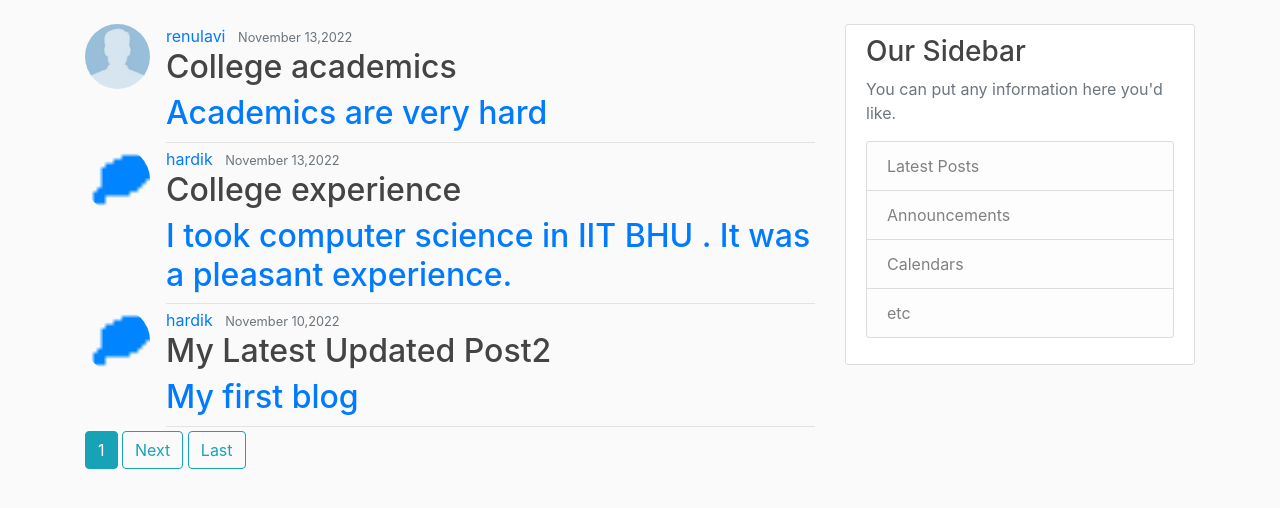
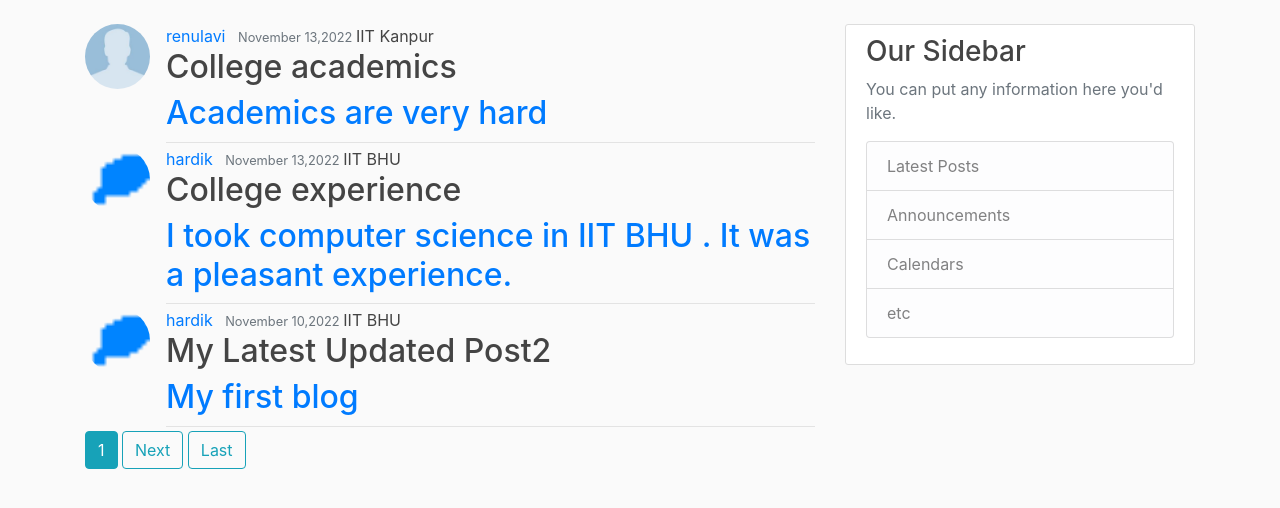
Before and after one commit to 836hardik-agrawal/django_project, a Django app: page / in a window 1280 px wide. Shown: the part 56-564 px from the top of the page. Run offline with Django 3.2, Linux system fonts and the light colour scheme; data comes from the database, SQL or seed files in the repository; both versions use the stored data as it was after the commit; some libraries are stand-ins or nearby versions.

Commit message:
final ITW2 project

```diff
--- a/blog/models.py
+++ b/blog/models.py
@@ -4,11 +4,17 @@ from django.urls import reverse
 from django.contrib.auth.models import User
 
 # Create your models here.
+
+
 class Post (models.Model):
+
     title= models.CharField(max_length=100)
+    collegename= models.CharField(max_length=100,default="IIT BHU")
     content= models.TextField()
     created_on=models.DateTimeField(default=timezone.now)
     author=models.ForeignKey(User,on_delete=models.CASCADE)
+
+
 
     def __str__(self):
         return self.title
--- a/blog/templates/blog/home.html
+++ b/blog/templates/blog/home.html
@@ -9,7 +9,9 @@
                <div class="article-metadata">
                <a class="mr-2" href="{%url 'user-posts' post.author.username %}">{{post.author}}</a>
                <small class="text-muted">{{post.created_on|date:"F d,Y"}} </small>
+              <a class="article-title" href="{%url 'post-detail' post.id %}">{{post.collegename}}</a>
                <div>
+
                    <h2><a class="article-title" href="{%url 'post-detail' post.id %}">{{post.title}}</a></h2>
                    <h2><a class="article-content" href="{%url 'post-detail' post.id %}">{{post.content}}</a></h2>
                </div>
--- a/blog/templates/blog/user_post.html
+++ b/blog/templates/blog/user_post.html
@@ -10,6 +10,7 @@
                <div class="article-metadata">
                <a class="mr-2" href="{% url 'user-posts' post.author.username %}">{{post.author}}</a>
                <small class="text-muted">{{post.created_on|date:"F d,Y"}} </small>
+               <small class="text-muted">{{post.collegename}} </small>
                <div>
                    <h2><a class="article-title" href="{%url 'post-detail' post.id %}">{{post.title}}</a></h2>
                   <p class="article content">{{post.content}}</p>
--- a/blog/views.py
+++ b/blog/views.py
@@ -16,6 +16,7 @@ posts=[
        'title':'BLog post1',
        'content':'My first blog',
        'created_on':'15/10/2022',
+       'college_name':'IIT BHU',
 
 
     },
@@ -24,6 +25,9 @@ posts=[
        'title':'BLog post2',
        'content':'My second blog',
        'created_on':'15/10/2022',
+       'college_name':'IIT BHU',
+
+
 
     }
 ]
@@ -55,13 +59,13 @@ class PostDetailView(DetailView):
 
 class PostCreateView(LoginRequiredMixin,CreateView):
     model=Post
-    fields=['title','content']
+    fields=['title','content','collegename']
     def form_valid(self,form):
         form.instance.author=self.request.user
         return super().form_valid(form)
 class PostUpdateView(LoginRequiredMixin,UserPassesTestMixin,UpdateView):
     model=Post
-    fields=['title','content']
+    fields=['title','content','collegename']
 
     def form_valid(self,form):
         form.instance.author==self.request.user
--- a/users/templates/users/profile.html
+++ b/users/templates/users/profile.html
@@ -9,6 +9,7 @@
     <div class="media-body">
       <h2 class="account-heading">{{user.username}}</h2>
       <p class="text-secondary">{{user.email}}</p>
+      <h2 class="account-heading">{{user.college}}</h2>
     </div>
   </div>
   <form method="POST" enctype="multipart/form-data">
--- a/users/templates/users/register.html
+++ b/users/templates/users/register.html
@@ -1,13 +1,14 @@
 
 {% extends "blog/base.html" %}
 {% load crispy_forms_tags %}
+
 {% block content %}
 <div class="content-section">
  <form method="POST">
      {% csrf_token %}
      <fieldset class="form-group">
      <legend class="border-bottom mb-4">Join today </legend>
-     {{form | crispy  }}
+     {{form |crispy  }}
     </fieldset>
 
 <div class="form-group">
```
Also changed, not shown: blog/migrations/0003_post_college_name.py (added), blog/migrations/0004_rename_college_name_post_collegename.py (added), db.sqlite3.
